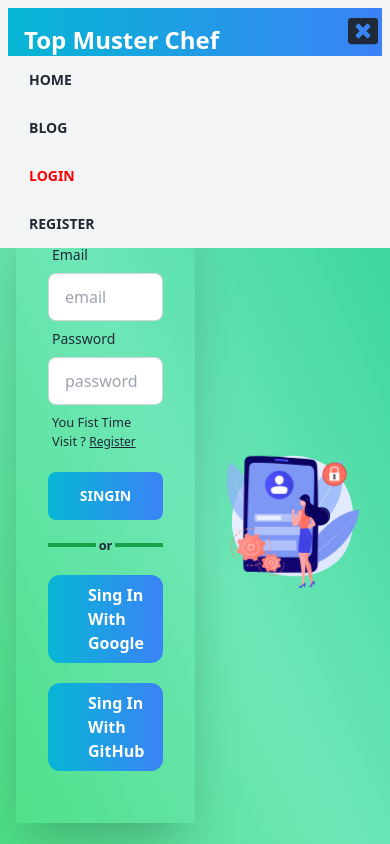
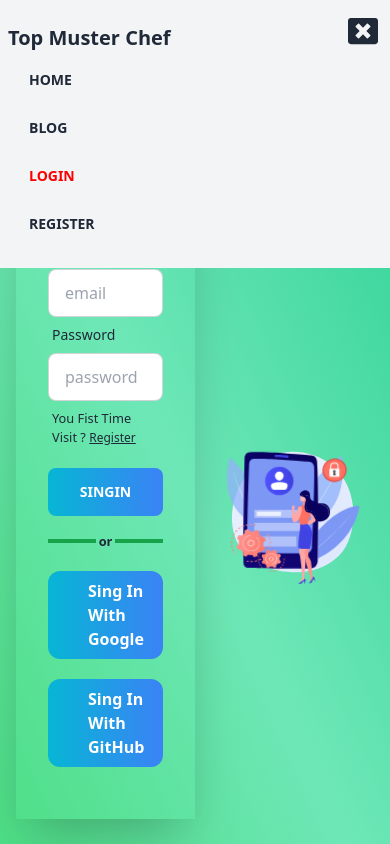
Before and after one commit to MdArefineAhamedJoy/top-master-chef, a React (Vite) app: page /login in a window 390 px wide. Both pictures are taken after a click on the element 363 px from the left and 31 px from the top of the page. Shown: the top 844 px of the page. Built offline with nearby package versions, Linux system fonts and the light colour scheme; no server answers.

Commit message:
home page responsive

```diff
--- a/src/Pagess/ChefCard/ChefCard.jsx
+++ b/src/Pagess/ChefCard/ChefCard.jsx
@@ -13,7 +13,7 @@ const ChefCard = ({ data, handelDetails }) => {
 
   return (
     <div className="">
-      <div className="card w-96  shadow-xl ">
+      <div className="card md:w-96 shadow-xl ">
         <figure>
           <img src={chef_picture} alt="Shoes" />
         </figure>
--- a/src/Pagess/ExtraSection/PopularItem.jsx
+++ b/src/Pagess/ExtraSection/PopularItem.jsx
@@ -25,11 +25,11 @@ const PopularItem = () => {
         delicious cuisine, so this list is not exhaustive.
       </p>
       <div className="md:flex  ">
-        <div className="grid md:w-8/12 md:grid-cols-2 gap-3">
+        <div className="grid md:w-8/12 grid-cols-1 md:grid-cols-2 gap-3">
           {items.map((item) => (
             <div
               key={item.id}
-              className="card card-compact w-96 bg-base-100 shadow-xl"
+              className="card card-compact md:w-96 bg-base-100 shadow-xl"
             >
               <figure>
                 <img
--- a/src/Pagess/Home/Home.jsx
+++ b/src/Pagess/Home/Home.jsx
@@ -14,7 +14,7 @@ const Home = () => {
       <Banner></Banner>
       <div className="mt-20">
         <h1 className="font-bold text-2xl text-center pb-10 ">World Top Master Chef</h1>
-        <div className=" grid grid-cols-3 gap-5">
+        <div className=" grid md:grid-cols-3 grid-cols-1 gap-5">
           {chefData.map((data) => (
             <ChefCard data={data} key={data.id}></ChefCard>
           ))}
--- a/src/Pagess/Sheard/Navbar.jsx
+++ b/src/Pagess/Sheard/Navbar.jsx
@@ -25,7 +25,7 @@ const Navbar = () => {
     <div>
       <div className="w-full  bg-gray-100  ">
         <nav className={`md:flex justify-between items-center  p-2 md:px-5  `}>
-          <h1 className=" md:text-3xl  md:mb-0 mb-3 p-4 text-2xl font-extrabold bg-gradient-to-r from-cyan-500 to-blue-500 bg-green-700 text-white">
+          <h1 className=" md:text-3xl  md:mb-0 mb-3 py-4 md:p-4 text-xl font-extrabold md:bg-green-400 md:text-white">
             Top Muster Chef
           </h1>
           <div
@@ -35,7 +35,7 @@ const Navbar = () => {
             {open ? <FaWindowClose></FaWindowClose> : <FaBars></FaBars>}
           </div>
           <div
-            className={`absolute md:static md:bg-red-none  bg-gray-100 ps-3 md:ps-0 md:z-auto  z-[1] left-0 w-screen md:w-auto transition-all duration-500 ease-in ${
+            className={`absolute md:static md:bg-red-none pb-5 md:pb-0  bg-gray-100 ps-3 md:ps-0 md:z-auto  z-[1] left-0 w-screen md:w-auto transition-all duration-500 ease-in ${
               open
                 ? "top-14 opacity-100"
                 : "top-[-200px] md:opacity-100 opacity-0"
@@ -82,7 +82,7 @@ const Navbar = () => {
                       className="w-12 h-12 mx-2 rounded-full active:block"
                       src={user?.photoURL}
                     />
-                    <div className="absolute top-16 right-4 w-60 p-2  bg-green-500 rounded-lg shadow-lg opacity-0 transition-opacity duration-300">
+                    <div className="absolute top-16 right-4 w-60 p-2 pb:4   bg-green-500 rounded-lg shadow-lg opacity-0 transition-opacity duration-300">
                       <p className="text-white font-bold">
                         {" "}
                         {user.displayName}
```
